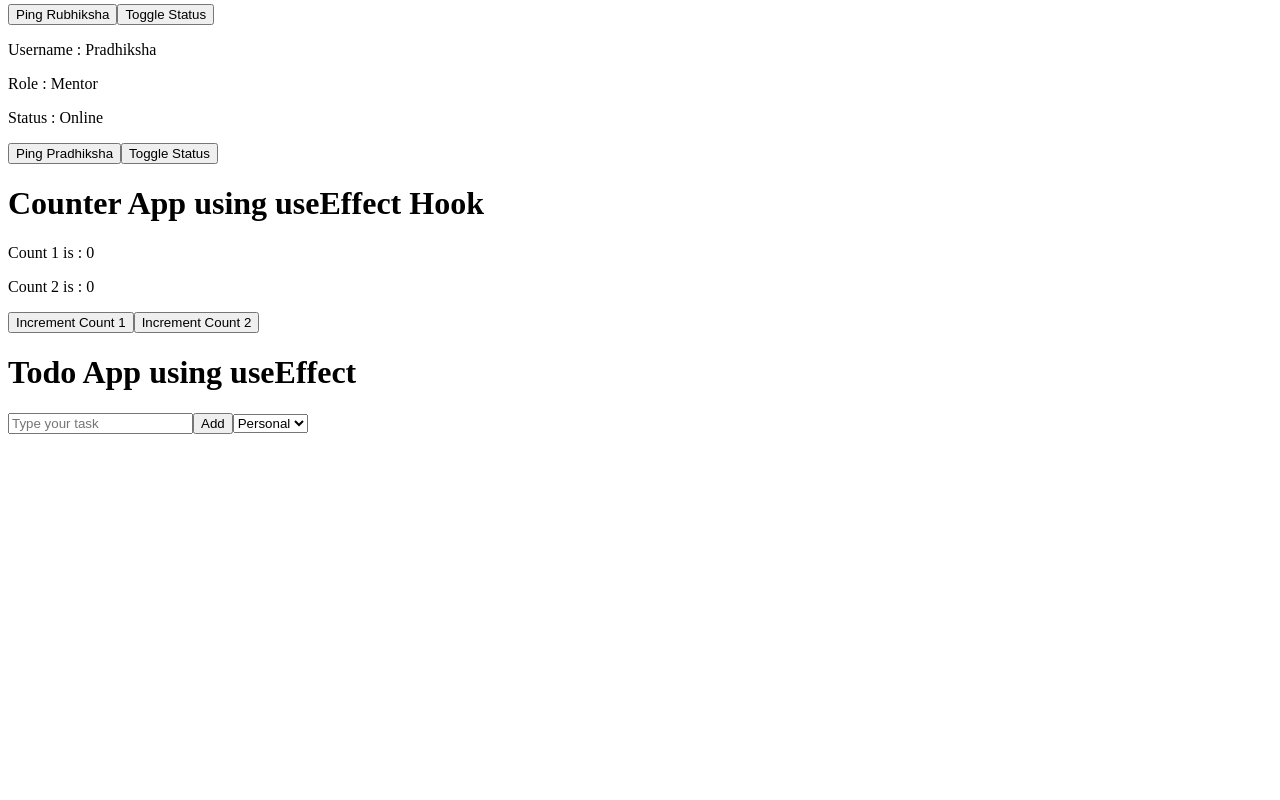
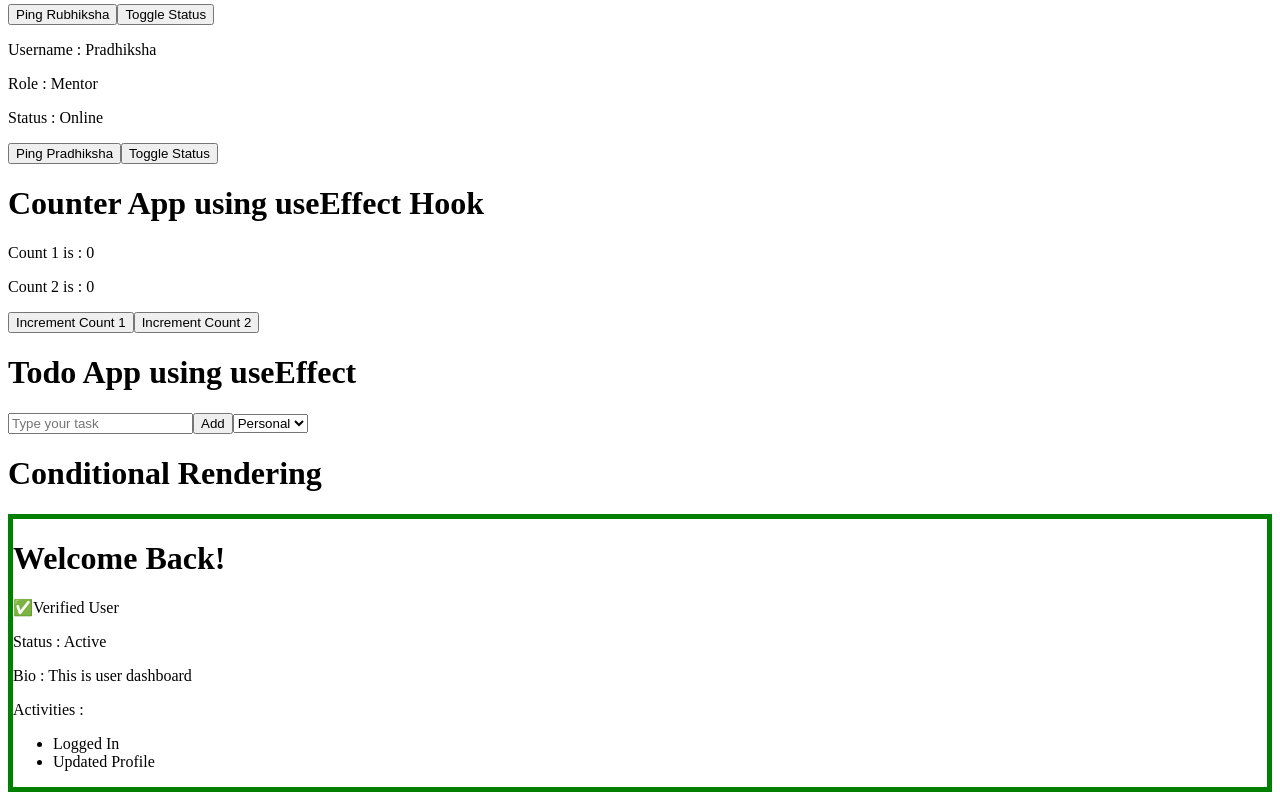
Before and after one commit to Subhiksha-G/Team-Details, a React (Vite) app: page / in a window 1280 px wide. Shown: the part 317-1117 px from the top of the page. Before the commit the page ends 800 px from the top, so only its background shows below. Built offline with nearby package versions, Linux system fonts and the light colour scheme.

Commit message:
created user dashboard file using conditional rendering

```diff
--- a/src/App.jsx
+++ b/src/App.jsx
@@ -1,6 +1,7 @@
 import CounterUseEffect from "./components/CounterApp/Counter-useEffect";
 import Team from "./components/Team-Directory/Team";
 import Todo from "./components/TodoApp/Todo-useEffect";
+import Dashboard from "./components/UserDashboard/Dashboard";
 
 function App() {
   return (
@@ -8,6 +9,7 @@ function App() {
       <Team />
       <CounterUseEffect />
       <Todo />
+      <Dashboard />
     </>
   );
 }
--- a/src/components/TodoApp/Todo-useEffect.jsx
+++ b/src/components/TodoApp/Todo-useEffect.jsx
@@ -13,6 +13,7 @@ export default function Todo() {
   useEffect(() => {
     localStorage.setItem("My Tasks", JSON.stringify(newTask));
     localStorage.setItem("My Category", category);
+    console.log("Hi");
   }, [newTask, category]);
 
   function addTask() {
--- /dev/null
+++ b/src/components/UserDashboard/Dashboard.jsx
@@ -0,0 +1,42 @@
+import { useState } from "react";
+
+export default function Dashboard() {
+  const [status, setStatus] = useState("Active");
+  const [isVerified, setIsVerified] = useState(true);
+  const [bio, setBio] = useState("This is user dashboard");
+  const [activities, setActivities] = useState([
+    "Logged In",
+    "Updated Profile",
+  ]);
+  let greeting;
+  status === "Active"
+    ? (greeting = <h1>Welcome Back!</h1>)
+    : (greeting = <h1>See you next time!</h1>);
+  return (
+    <>
+      <h1>Conditional Rendering</h1>
+      <div
+        style={{
+          border: `5px solid ${status === "Active" ? "green" : "grey"}`,
+        }}
+      >
+        {greeting}
+        {isVerified && <span>✅Verified User</span>}
+        <p>Status : {status}</p>
+        <p>Bio : {bio || "No bio provided"}</p>
+        <p>
+          Activities :
+          {activities.length > 0 ? (
+            <ul>
+              {activities.map((activity, index) => (
+                <li key={index}>{activity}</li>
+              ))}
+            </ul>
+          ) : (
+            <p>No recent activity found.</p>
+          )}
+        </p>
+      </div>
+    </>
+  );
+}
```
